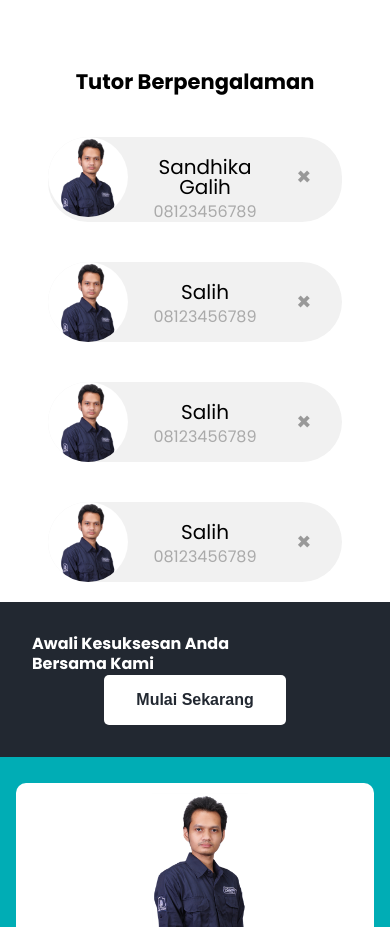
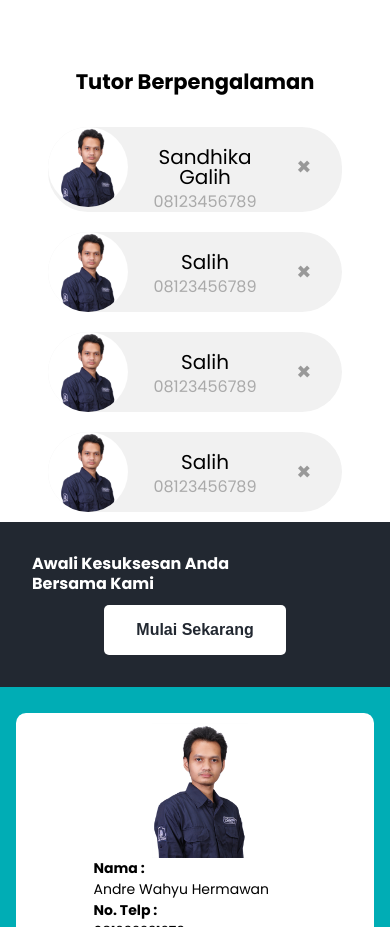
Before and after one commit to andrewahyu/dicoding-1, a plain HTML site: page index.html in a window 390 px wide. Shown: the part 2080-3007 px from the top of the page. Drawn offline with Linux system fonts and the light colour scheme.

Commit message:
Update style.css

```diff
--- a/css/style.css
+++ b/css/style.css
@@ -370,6 +370,7 @@ footer{
     }
     .tim__foto {
         width: auto;
+        margin: 10px;
     }
     .diri{
         display: flex;
@@ -380,6 +381,7 @@ footer{
 		flex-direction: column;
 	}
     .cta button {
+        margin-top: 10px;
         font-size: 1rem;
     }
     .cta div{
```
